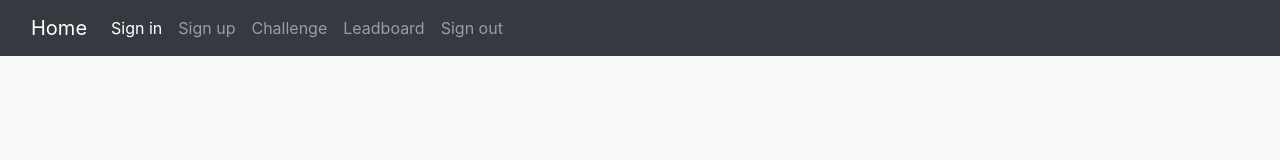
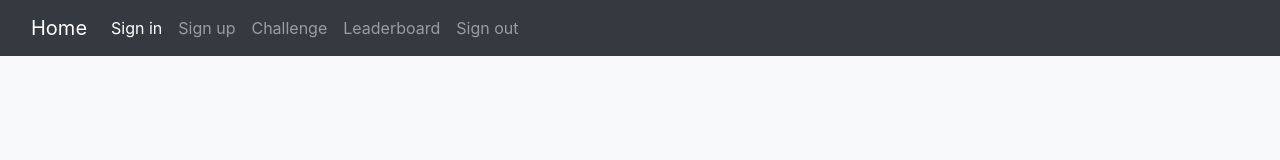
Before and after one commit to DSGlem/vue-firebase-app, a Vue app: page /SignIn in a window 1280 px wide. Shown: the top 160 px of the page. Built offline with nearby package versions, Linux system fonts and the light colour scheme.

Commit message:
leaderboard name fix

```diff
--- a/src/components/Header/Header.vue
+++ b/src/components/Header/Header.vue
@@ -27,8 +27,8 @@
             >
           </li>
           <li class="nav-item">
-            <router-link class="nav-link" to="/leadboard"
-              >Leadboard</router-link
+            <router-link class="nav-link" to="/leaderboard"
+              >Leaderboard</router-link
             >
           </li>
           <li class="nav-item">
--- a/src/components/Leadboard/Leadboard.vue
+++ b/src/components/Leaderboard/Leaderboard.vue
@@ -1,14 +1,14 @@
 <template>
-  <div class="leadboard">
-    leadboard
-    <div class="leadboard__item">
+  <div class="leaderboard">
+    leaderboard
+    <div class="leaderboard__item">
       <div>Rank</div>
       <div>Username</div>
       <div>Score</div>
     </div>
     <div
-      class="leadboard__item"
-      v-for="(item, index) in leadboard"
+      class="leaderboard__item"
+      v-for="(item, index) in leaderboard"
       :key="item.email"
     >
       <div>{{ index }}</div>
@@ -21,26 +21,28 @@
 <script>
 export default {
   data: () => ({
-    leadboard: null
+    leaderboard: null
   }),
   methods: {
     async getScore() {
-      const leadboard = await this.$store.dispatch("getLeadboard");
+      const leaderboard = await this.$store.dispatch("getLeaderboard");
 
-      console.log(typeof leadboard);
+      console.log(typeof leaderboard);
 
-      const leaderboardArray = Object.keys(leadboard).map(i => leadboard[i]);
+      const leaderboardArray = Object.keys(leaderboard).map(
+        i => leaderboard[i]
+      );
       leaderboardArray.sort(function(a, b) {
         return a.score - b.score;
       });
-      this.leadboard = leaderboardArray;
-      // const data = await this.$store.dispatch("getLeadboard");
+      this.leaderboard = leaderboardArray;
+      // const data = await this.$store.dispatch("getLeaderboard");
       // const items = Object.entries(data).map(entry => ({
       //   ...entry[1],
       //   id: entry[0]
       // }));
 
-      // this.leadboard = items; // but i would rename this.leaderboard to this.items
+      // this.leaderboard = items; // but i would rename this.leaderboard to this.items
     }
   },
   mounted() {
@@ -49,10 +51,10 @@ export default {
 };
 </script>
 <style lang="scss" scoped>
-.leadboard {
+.leaderboard {
   color: white;
 }
-.leadboard__item {
+.leaderboard__item {
   display: grid;
   grid-template: 1fr / auto 1fr auto;
   grid-gap: 2rem;
--- a/src/store/modules/auth.js
+++ b/src/store/modules/auth.js
@@ -11,7 +11,7 @@ export default {
           .database()
           .ref(`/users/${uid}`)
           .once("value")
-          .then((user) => {
+          .then(user => {
             return user.val();
           });
       } catch (e) {
@@ -30,7 +30,7 @@ export default {
         country,
         address,
         postcode,
-        phone,
+        phone
       }
     ) {
       try {
@@ -49,7 +49,7 @@ export default {
             address: address,
             postcode: postcode,
             phone: phone,
-            best_score: 0,
+            best_score: 0
           });
       } catch (e) {
         console.log(e);
@@ -68,7 +68,7 @@ export default {
       const user = firebase.auth().currentUser;
       return user ? user.uid : null;
     },
-    async getLeadboard() {
+    async getLeaderboard() {
       return firebase
         .database()
         .ref("/score")
@@ -76,6 +76,6 @@ export default {
         .then(function(snapshot) {
           return snapshot.val();
         });
-    },
-  },
+    }
+  }
 };
--- a/src/views/Leadboard/Leadboard.vue
+++ b/src/views/Leaderboard/Leaderboard.vue
@@ -2,13 +2,13 @@
   <div
     class="bg-dark conatiner d-flex align-items-center justify-content-center"
   >
-    <Leadboard />
+    <Leaderboard />
   </div>
 </template>
 
 <script>
-import Leadboard from "@/components/Leadboard/Leadboard";
+import Leaderboard from "@/components/Leaderboard/Leaderboard";
 export default {
-  components: { Leadboard },
+  components: { Leaderboard }
 };
 </script>
```
Also changed, not shown: src/router/index.js (+9 -9 lines).
